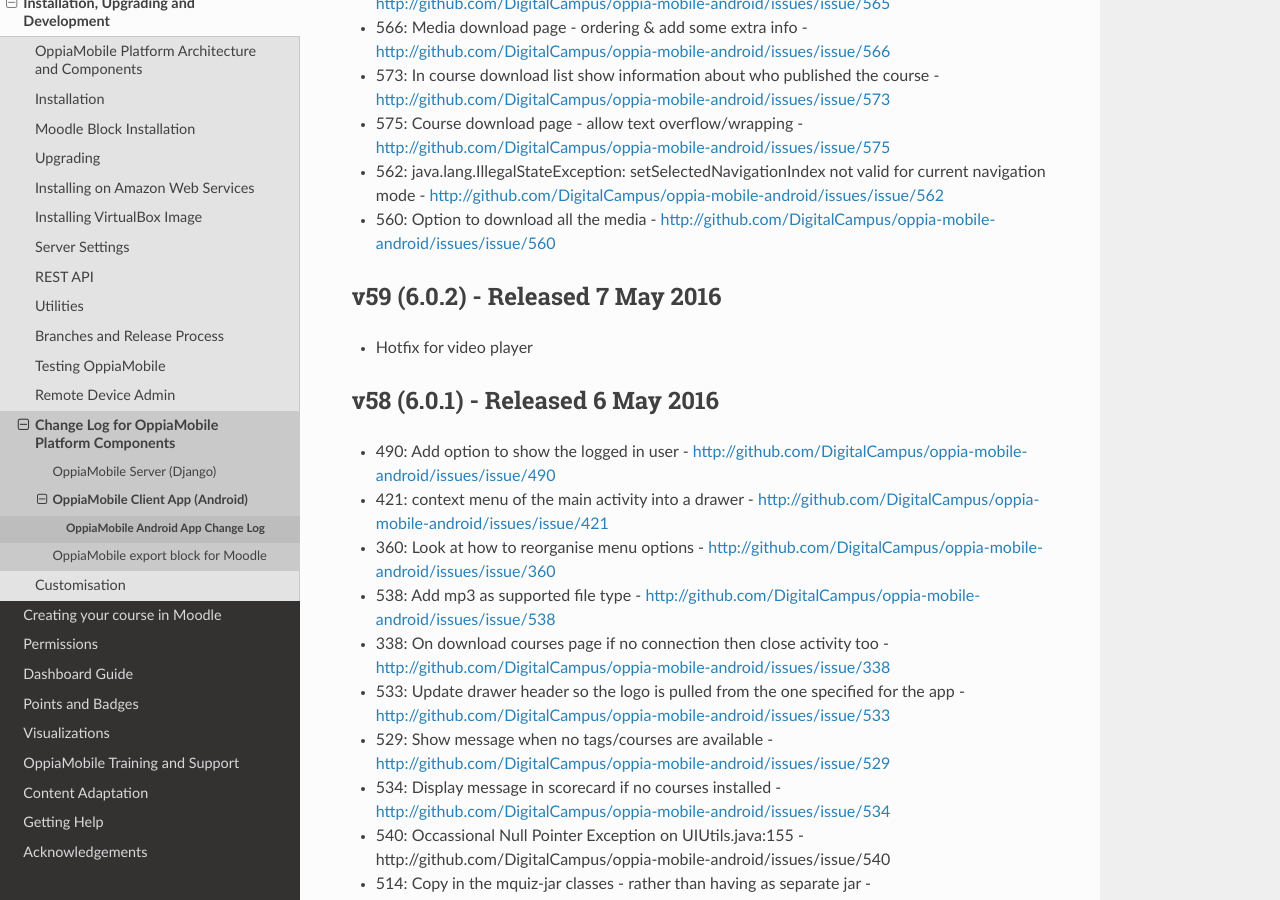
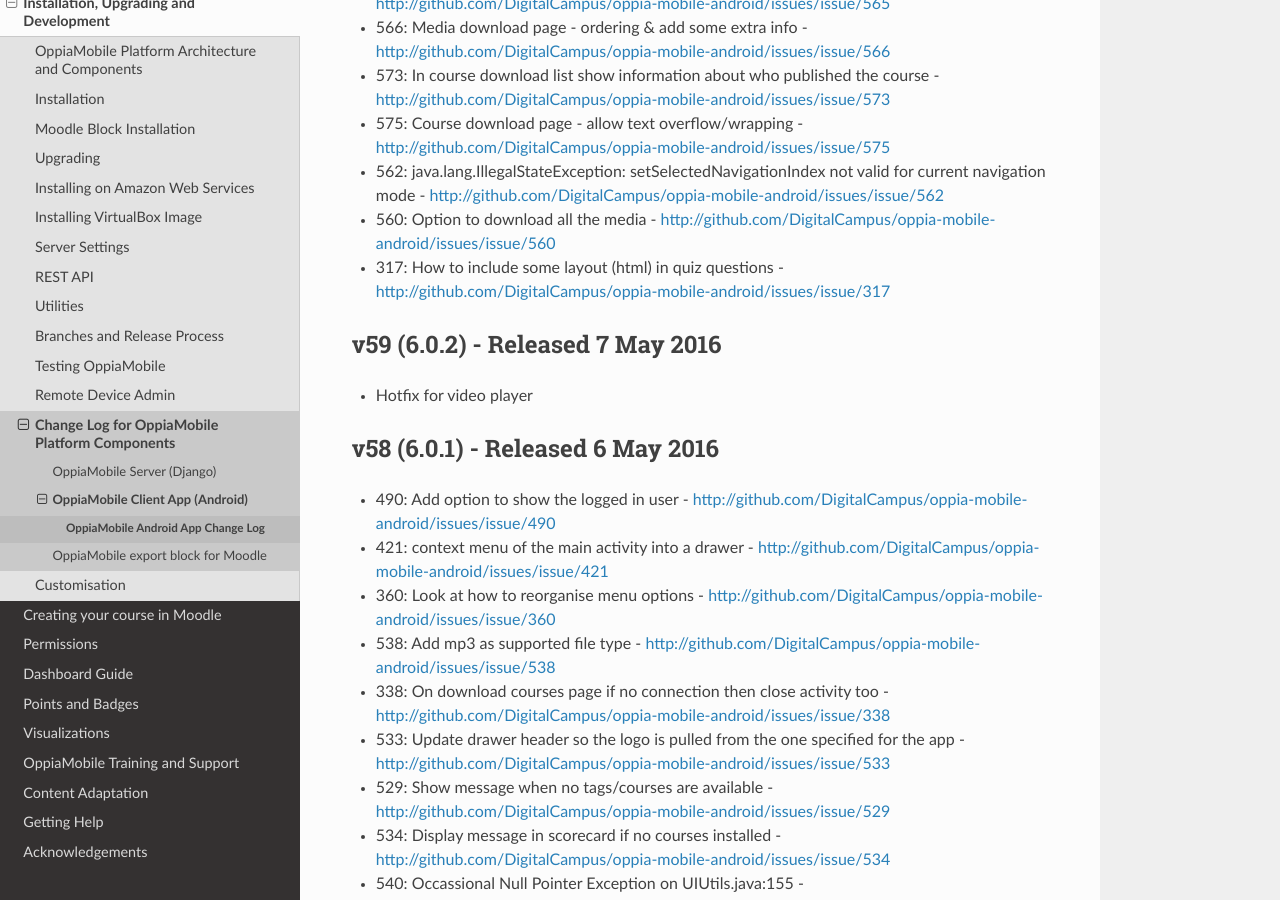
Before and after one commit to DigitalCampus/django-oppia, a Sphinx documentation site: the page built from docs/dev/changelog_android.rst, in a window 1280 px wide and 900 px high, scrolled down 1117 px. Built offline with Sphinx 7.4.7 and the Read the Docs theme 2.0.0, drawn with Linux system fonts in a browser that asks for light colours; the version number is read from the project's files by our own code.

Commit message:
update docs

```diff
--- a/docs/dev/changelog_android.rst
+++ b/docs/dev/changelog_android.rst
@@ -31,6 +31,8 @@
 * 575: Course download page - allow text overflow/wrapping - http://github.com/DigitalCampus/oppia-mobile-android/issues/issue/575
 * 562: java.lang.IllegalStateException: setSelectedNavigationIndex not valid for current navigation mode - http://github.com/DigitalCampus/oppia-mobile-android/issues/issue/562
 * 560: Option to download all the media - http://github.com/DigitalCampus/oppia-mobile-android/issues/issue/560
+* 317: How to include some layout (html) in quiz questions - http://github.com/DigitalCampus/oppia-mobile-android/issues/issue/317
+
 
 .. _appv59:
 
```
